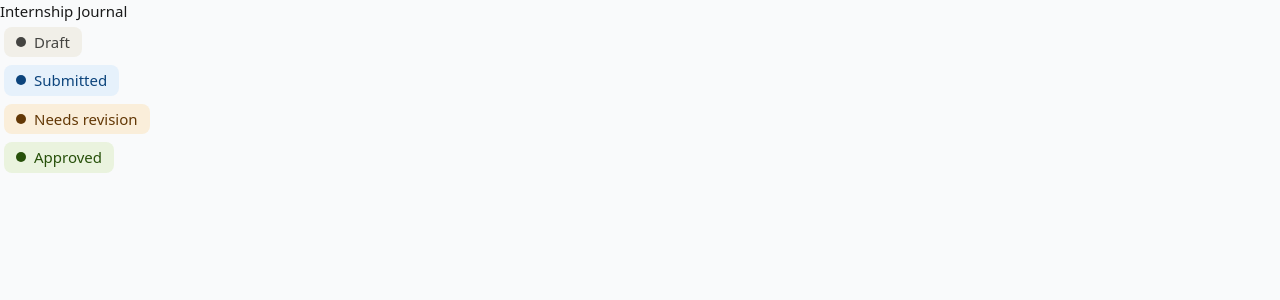
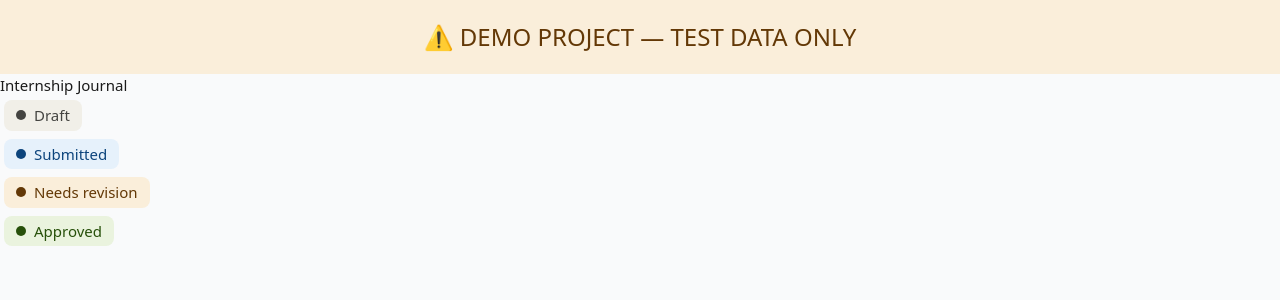
Before and after one commit to ZDZ-staz-technik-programista-2026/projekt-stazowy-2026, a React app in the folder frontend/: page / in a window 1280 px wide. Shown: the top 300 px of the page. Built offline with nearby package versions, Linux system fonts and the light colour scheme; the HTML template or start-up script is replaced by a standard one.

Commit message:
Added permanent DEMO PROJECT banner

```diff
--- a/frontend/src/App.jsx
+++ b/frontend/src/App.jsx
@@ -1,4 +1,5 @@
 import './App.css'
+import Banner from './Banner'
 import StatusBadge from './StatusBadge'
 
 function App() {
@@ -6,6 +7,7 @@ function App() {
 
   return (
     <>
+      <Banner></Banner>
       <div>
         <h1>Internship Journal</h1>
         <StatusBadge status="draft" />
--- /dev/null
+++ b/frontend/src/Banner.jsx
@@ -0,0 +1,8 @@
+export default function Banner(){
+
+    return(
+        <div className="bg-status-revision-bg p-5">
+            <h1 className="text-status-revision-fg text-center text-xl">⚠️ DEMO PROJECT — TEST DATA ONLY</h1>
+        </div>
+    )
+}
```
